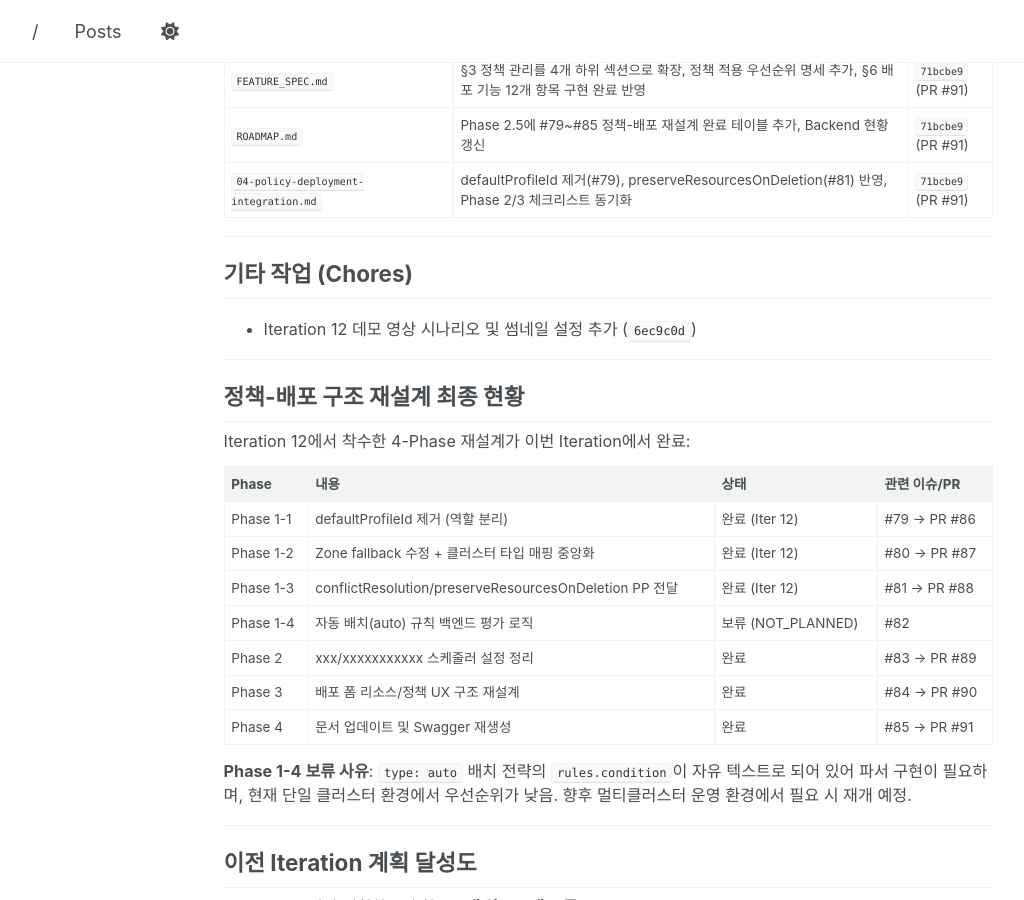
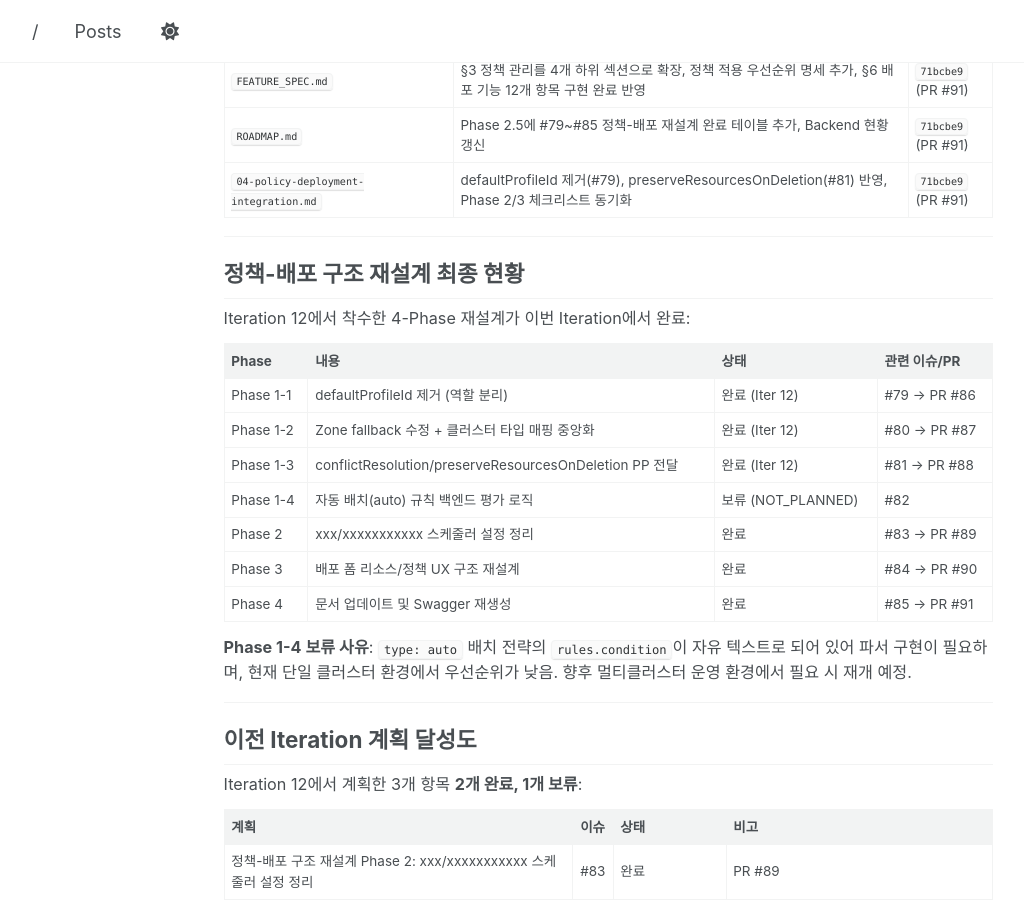
Before and after one commit to parameterfreak/parameterfreak.github.io, a Jekyll site: the page built from _posts/2026-03-15-h-mas-weekly-release-notes.md, in a window 1280 px wide and 900 px high, scrolled down 4054 px. Shown: the whole window, without its empty margins (58-1082 px from the left). Built offline with Jekyll 4.4.1, drawn with Linux system fonts in a browser that asks for light colours; a script that is not in the unit is left out.

Commit message:
Remove chores section from weekly release notes

```diff
--- a/_posts/2026-03-15-h-mas-weekly-release-notes.md
+++ b/_posts/2026-03-15-h-mas-weekly-release-notes.md
@@ -143,11 +143,6 @@ After:  [배치 전략 + 장애 복구] → [리소스 설정 (프로파일 통
 | `ROADMAP.md` | Phase 2.5에 #79~#85 정책-배포 재설계 완료 테이블 추가, Backend 현황 갱신 | `71bcbe9` (PR #91) |
 | `04-policy-deployment-integration.md` | defaultProfileId 제거(#79), preserveResourcesOnDeletion(#81) 반영, Phase 2/3 체크리스트 동기화 | `71bcbe9` (PR #91) |
 
----
-
-## 기타 작업 (Chores)
-
-- Iteration 12 데모 영상 시나리오 및 썸네일 설정 추가 (`6ec9c0d`)
 
 ---
 
```
